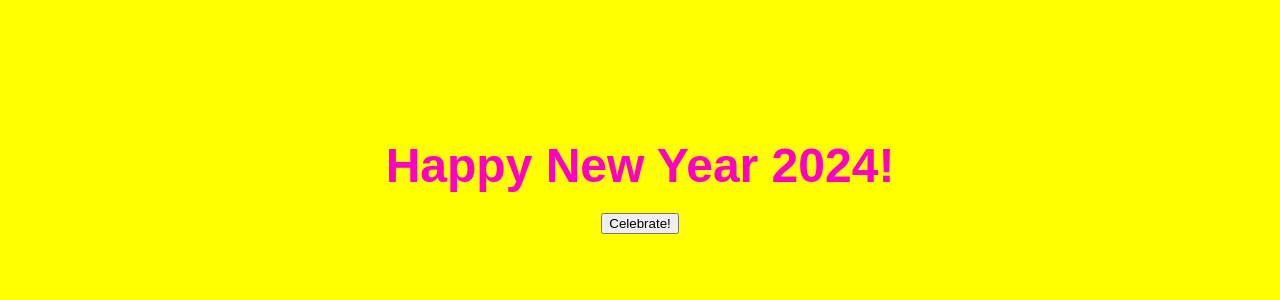
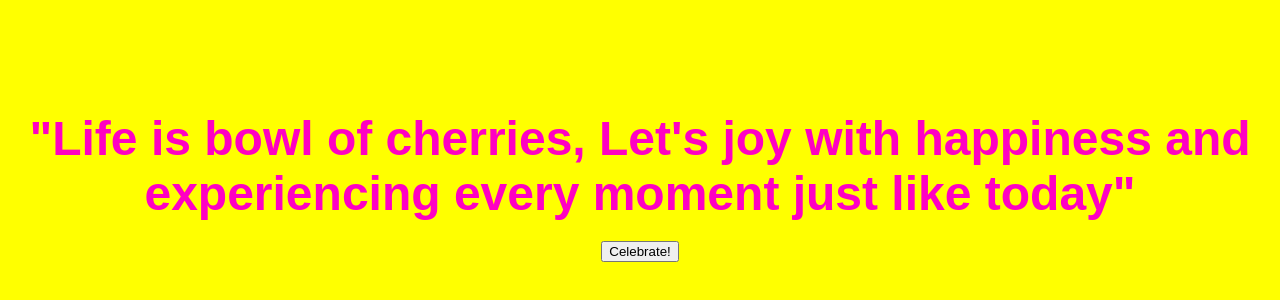
Before and after one commit to shanmugaraj680/wishes, a plain HTML site: page index.html in a window 1280 px wide. Shown: the part 230-530 px from the top of the page. Drawn offline with Linux system fonts and the light colour scheme.

Commit message:
Update index.html

```diff
--- a/index.html
+++ b/index.html
@@ -62,7 +62,7 @@
 </head>
 <body>
     <div class="container">
-        <h1 class="message">Happy New Year 2024!</h1>
+        <h1 class="message">"Life is bowl of cherries, Let's joy with happiness and experiencing every moment just like today"</h1>
         <button id="celebrateBtn">Celebrate!</button>
         <div id="fireworks"></div>
     </div>
```
